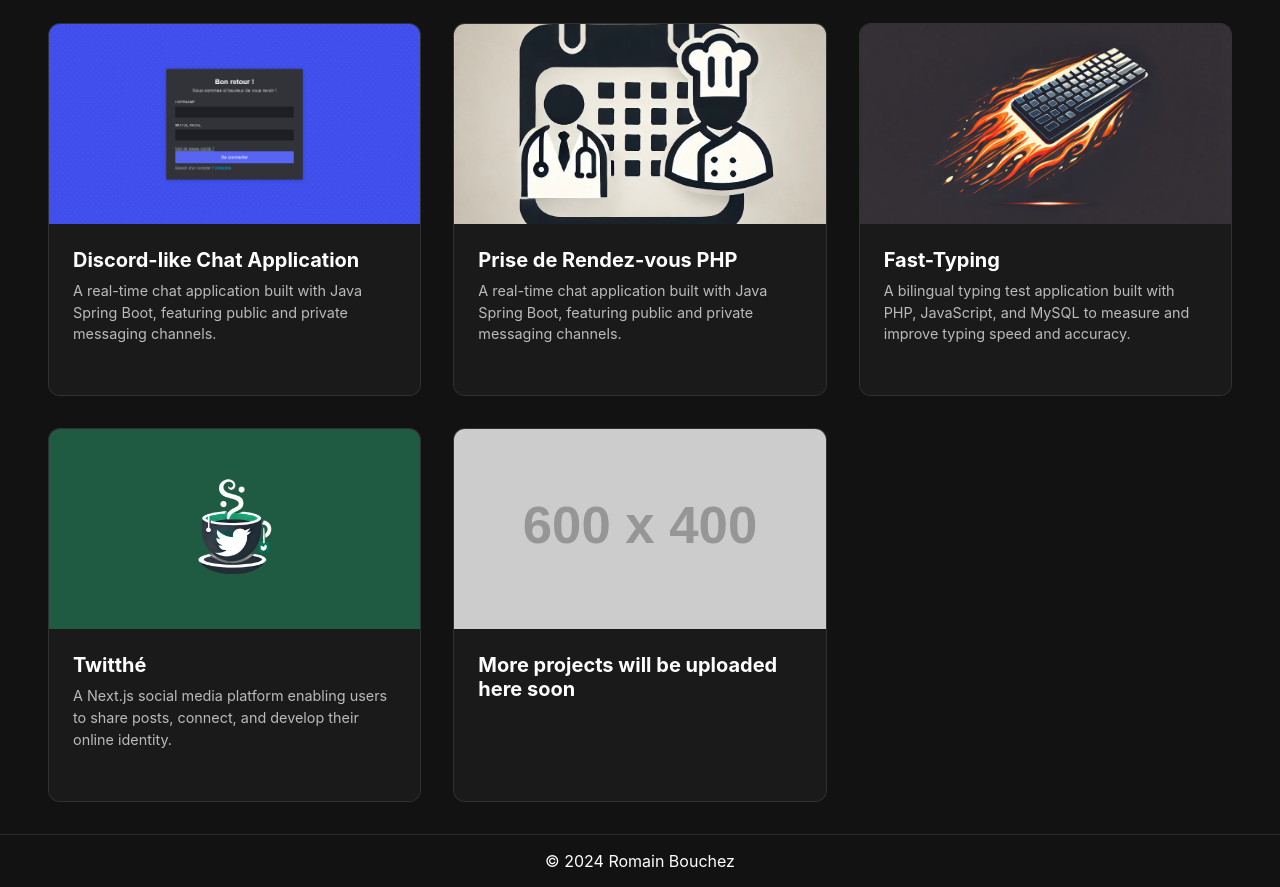
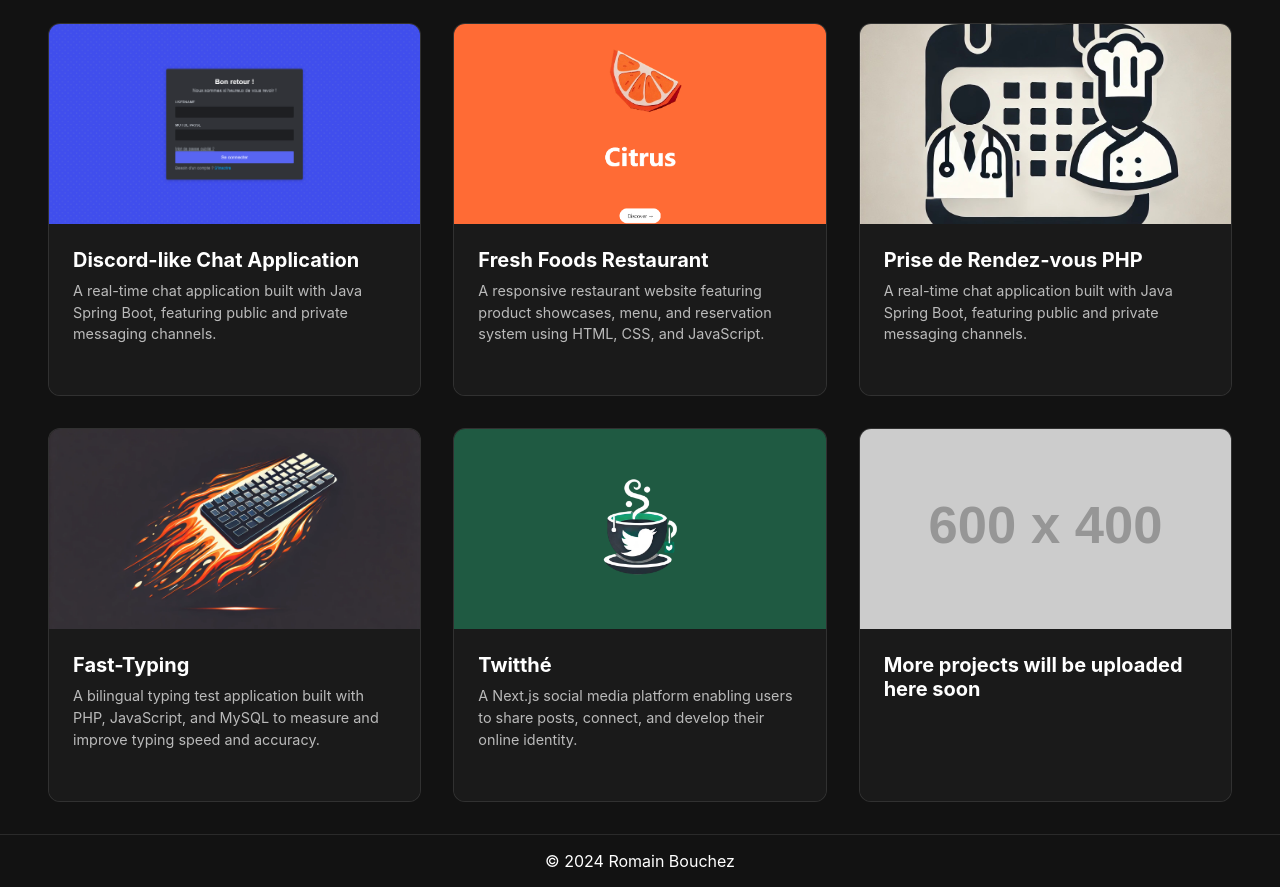
Before and after one commit to RomainBouchez/Portfolio, a PHP site: page /projects.html in a window 1280 px wide. Shown: the part 89-976 px from the top of the page. Run offline with PHP 8.4, Linux system fonts and the light colour scheme; grey boxes labelled with a size stand in for pictures from a placeholder-image service; some libraries are stand-ins or nearby versions.

Commit message:
Add fullscreen image viewer and add Restaurant project

```diff
--- a/portfolio-website/projects.html
+++ b/portfolio-website/projects.html
@@ -144,6 +144,156 @@
                         </a>
                         <div class="author-info">
                             <p>Développé  par  Romain Bouchez</p>
+                            <p><i class="fas fa-envelope"></i> bouchez@et.esiea.fr</p>
+                        </div>
+                    </div>
+                </div>
+            </div>
+        </div>
+
+        <!-- Portfolio Item for Restaurant -->
+        <div class="portfolio-item" data-modal="restaurant-modal">
+            <img src="img/Restaurant-home.png" alt="Restaurant Website">
+            <div class="portfolio-item-info">
+                <h2>Fresh Foods Restaurant</h2>
+                <p>A responsive restaurant website featuring product showcases, menu, and reservation system using HTML, CSS, and JavaScript.</p>
+            </div>
+        </div>
+
+        <!-- Restaurant Project Modal -->
+        <div id="restaurant-modal" class="modal">
+            <span class="close">&times;</span>
+            <div class="modal-content">
+                <div class="modal-header">
+                    <img src="img/Restaurant-home.png" alt="Restaurant Website" class="header-image">
+                    <div class="project-title-container">
+                        <h1 class="project-title">Fresh Foods Restaurant</h1>
+                        <div class="tech-badges">
+                            <span class="badge">HTML5</span>
+                            <span class="badge">CSS3</span>
+                            <span class="badge">JavaScript</span>
+                            <span class="badge">GSAP</span>
+                            <span class="badge">Responsive Design</span>
+                        </div>
+                    </div>
+                </div>
+
+                <div class="modal-content-info">
+                    <div class="project-overview">
+                        <p class="lead-text">A fully responsive restaurant website featuring animated product showcases, interactive menus, and a reservation system. The site utilizes GSAP for smooth animations and modern CSS techniques for an engaging user experience.</p>
+
+                        <div class="demo-images">
+                            <img src="img/Restaurant-home2.png" alt="Home page" class="demo-image" width="600" height="400">
+                            <img src="img/Restaurant-grape.png" alt="Product Showcase" class="demo-image" width="600" height="400">
+                            <img src="img/Restaurant-menu.png" alt="Restaurant Menu" class="demo-image" width="600" height="400">
+                            <img src="img/Restaurant-reservation.png" alt="Reservation System" class="demo-image" width="600" height="400">
+
+                        </div>
+                    </div>
+
+                    <div class="project-section">
+                        <h3><i class="fas fa-star"></i> Key Features</h3>
+                        <div class="features-grid">
+                            <div class="feature">
+                                <i class="fas fa-tablet-alt feature-icon"></i>
+                                <h4>Responsive Design</h4>
+                                <p>Fully adaptive layout that works on all device sizes</p>
+                            </div>
+                            <div class="feature">
+                                <i class="fas fa-hamburger feature-icon"></i>
+                                <h4>Interactive Menu</h4>
+                                <p>Animated menu showcase with hover effects</p>
+                            </div>
+                            <div class="feature">
+                                <i class="fas fa-calendar-check feature-icon"></i>
+                                <h4>Reservation System</h4>
+                                <p>User-friendly form with date and time selection</p>
+                            </div>
+                            <div class="feature">
+                                <i class="fas fa-apple-alt feature-icon"></i>
+                                <h4>Product Showcase</h4>
+                                <p>Interactive product catalogs with smooth transitions</p>
+                            </div>
+                        </div>
+                    </div>
+
+                    <div class="project-section">
+                        <h3><i class="fas fa-code"></i> Technologies Used</h3>
+                        <div class="tech-stack">
+                            <div class="tech-category">
+                                <h4>Frontend</h4>
+                                <ul>
+                                    <li><span class="tech-icon"><i class="fab fa-html5"></i></span> HTML5</li>
+                                    <li><span class="tech-icon"><i class="fab fa-css3-alt"></i></span> CSS3</li>
+                                    <li><span class="tech-icon"><i class="fab fa-js"></i></span> JavaScript</li>
+                                </ul>
+                            </div>
+                            <div class="tech-category">
+                                <h4>Animation</h4>
+                                <ul>
+                                    <li><span class="tech-icon"><i class="fas fa-spinner"></i></span> GSAP (GreenSock Animation Platform)</li>
+                                    <li><span class="tech-icon"><i class="fas fa-film"></i></span> CSS Transitions & Animations</li>
+                                </ul>
+                            </div>
+                            <div class="tech-category">
+                                <h4>Design</h4>
+                                <ul>
+                                    <li><span class="tech-icon"><i class="fas fa-palette"></i></span> Custom CSS Variables</li>
+                                    <li><span class="tech-icon"><i class="fas fa-mobile-alt"></i></span> Mobile-First Approach</li>
+                                </ul>
+                            </div>
+                        </div>
+                    </div>
+
+                    <!-- Project Structure Section -->
+                    <div class="project-section">
+                        <h3><i class="fas fa-folder-open"></i> Project Structure</h3>
+                        <div class="file-structure">
+                            <div class="directory">
+                                <div class="directory-name"><i class="fas fa-folder-open"></i> RESTAURANT/</div>
+                                <div class="files">
+                                    <div class="file"><i class="fab fa-html5"></i> index.html <span class="file-comment"># Main landing page with product carousels</span></div>
+                                    <div class="file"><i class="fab fa-html5"></i> menu.html <span class="file-comment"># Interactive restaurant menu page</span></div>
+                                    <div class="file"><i class="fab fa-html5"></i> reservation.html <span class="file-comment"># Table reservation system</span></div>
+                                    <div class="file"><i class="fab fa-html5"></i> discover_citrus.html <span class="file-comment"># Citrus products showcase</span></div>
+                                    <div class="file"><i class="fab fa-html5"></i> discover_avocado.html <span class="file-comment"># Avocado products showcase</span></div>
+                                    <div class="file"><i class="fab fa-html5"></i> discover_grapes.html <span class="file-comment"># Grape products showcase</span></div>
+                                    <div class="file"><i class="fab fa-css3-alt"></i> reservation.css <span class="file-comment"># Styling for reservation page</span></div>
+                                    <div class="directory">
+                                        <div class="directory-name"><i class="fas fa-folder"></i> img/</div>
+                                        <div class="files">
+                                            <div class="file"><i class="fas fa-folder"></i> avocado/ <span class="file-comment"># Avocado product images</span></div>
+                                            <div class="file"><i class="fas fa-folder"></i> citrus/ <span class="file-comment"># Citrus product images</span></div>
+                                            <div class="file"><i class="fas fa-folder"></i> grape/ <span class="file-comment"># Grape product images</span></div>
+                                        </div>
+                                    </div>
+                                </div>
+                            </div>
+                        </div>
+                    </div>
+
+                    <div class="project-section">
+                        <h3><i class="fas fa-lightbulb"></i> Implementation Highlights</h3>
+                        <ul>
+                            <li><strong>Interactive Product Showcase:</strong> Horizontal sliding navigation with progress indicator and keyboard support</li>
+                            <li><strong>Animated Menu Effects:</strong> Hover animations for menu items with ripple effects and shadows</li>
+                            <li><strong>Responsive Navigation:</strong> Mobile-friendly hamburger menu with animated dropdown</li>
+                            <li><strong>Optimized Images:</strong> Properly sized and optimized product images for fast loading</li>
+                            <li><strong>Form Validation:</strong> Client-side validation for the reservation system</li>
+                        </ul>
+                    </div>
+
+                    <div class="project-section">
+                        <h3><i class="fas fa-link"></i> Visit the Project</h3>
+                        <p>Explore the live restaurant website by clicking the button below:</p>
+                        <a href="/RESTAURANT/index.html" class="github-btn" target="_blank">
+                            <i class="fas fa-external-link-alt"></i> View Restaurant Website
+                        </a>
+                    </div>
+
+                    <div class="project-footer">
+                        <div class="author-info">
+                            <p>Developed by Romain Bouchez</p>
                             <p><i class="fas fa-envelope"></i> bouchez@et.esiea.fr</p>
                         </div>
                     </div>
```
Also changed, not shown: portfolio-website/css/project.css (+110 -0 lines), portfolio-website/js/script.js (+51 -0 lines), portfolio-website/img/Restaurant-grape.png (added), portfolio-website/img/Restaurant-home.png (added), portfolio-website/img/Restaurant-home2.png (added), portfolio-website/img/Restaurant-menu.png (added), portfolio-website/img/Restaurant-reservation.png (added).
